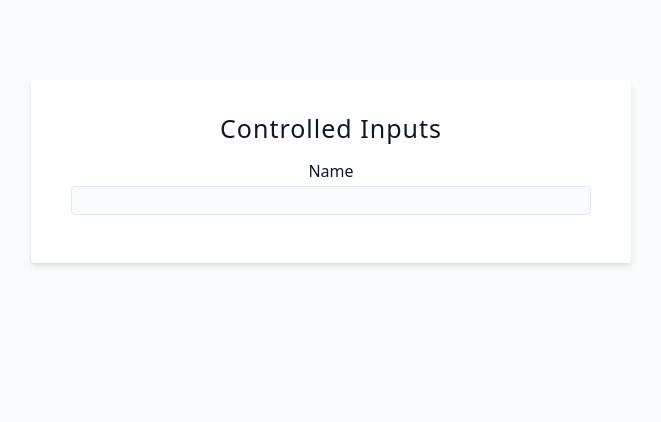
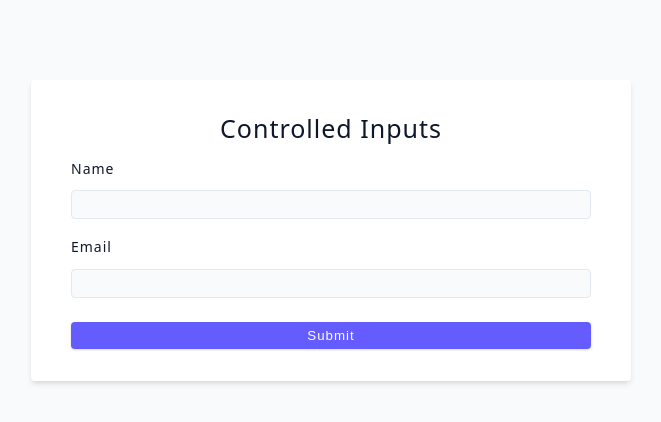
Before and after one commit to emmeiwhite/advanced-react-2024, a React (Vite) app: page / in a window 1280 px wide. Shown: the top 422 px of the page, without its empty margins (309-970 px from the left). Built offline with nearby package versions, Linux system fonts and the light colour scheme.

Commit message:
Controlled Inputs --- State, value=state

```diff
--- a/src/App.jsx
+++ b/src/App.jsx
@@ -1,9 +1,9 @@
-import ExampleThree from './tutorial/06-forms/starter/01-controlled-inputs'
+import ControlledInput from './tutorial/06-forms/starter/01-controlled-inputs'
 
 function App() {
   return (
     <div className="container">
-      <ExampleThree />
+      <ControlledInput />
     </div>
   )
 }
--- a/src/tutorial/06-forms/starter/01-controlled-inputs.jsx
+++ b/src/tutorial/06-forms/starter/01-controlled-inputs.jsx
@@ -1,15 +1,65 @@
+import { useState } from 'react'
+
 const ControlledInputs = () => {
+  const [name, setName] = useState('')
+  const [email, setEmail] = useState('')
+
+  function handleSubmit(e) {
+    e.preventDefault()
+
+    // send the values to the backend
+    if ((name, email)) {
+      console.log(name, email)
+    }
+
+    setEmail('')
+    setName('')
+  }
   return (
-    <form className="form">
+    <form
+      className="form"
+      onSubmit={handleSubmit}
+    >
       <h4>Controlled Inputs</h4>
+
       <div className="form-row">
-        <label htmlFor="name">Name</label>
+        <label
+          htmlFor="name"
+          className="form-label"
+        >
+          Name
+        </label>
         <input
           type="text"
           id="name"
           className="form-input"
+          value={name}
+          onChange={e => setName(e.target.value)}
         />
       </div>
+
+      <div className="form-row">
+        <label
+          htmlFor="email"
+          className="form-label"
+        >
+          email
+        </label>
+        <input
+          type="email"
+          id="email"
+          className="form-input"
+          value={email}
+          onChange={e => setEmail(e.target.value)}
+        />
+      </div>
+
+      <button
+        className="btn btn-block"
+        type="submit"
+      >
+        Submit
+      </button>
     </form>
   )
 }
```
